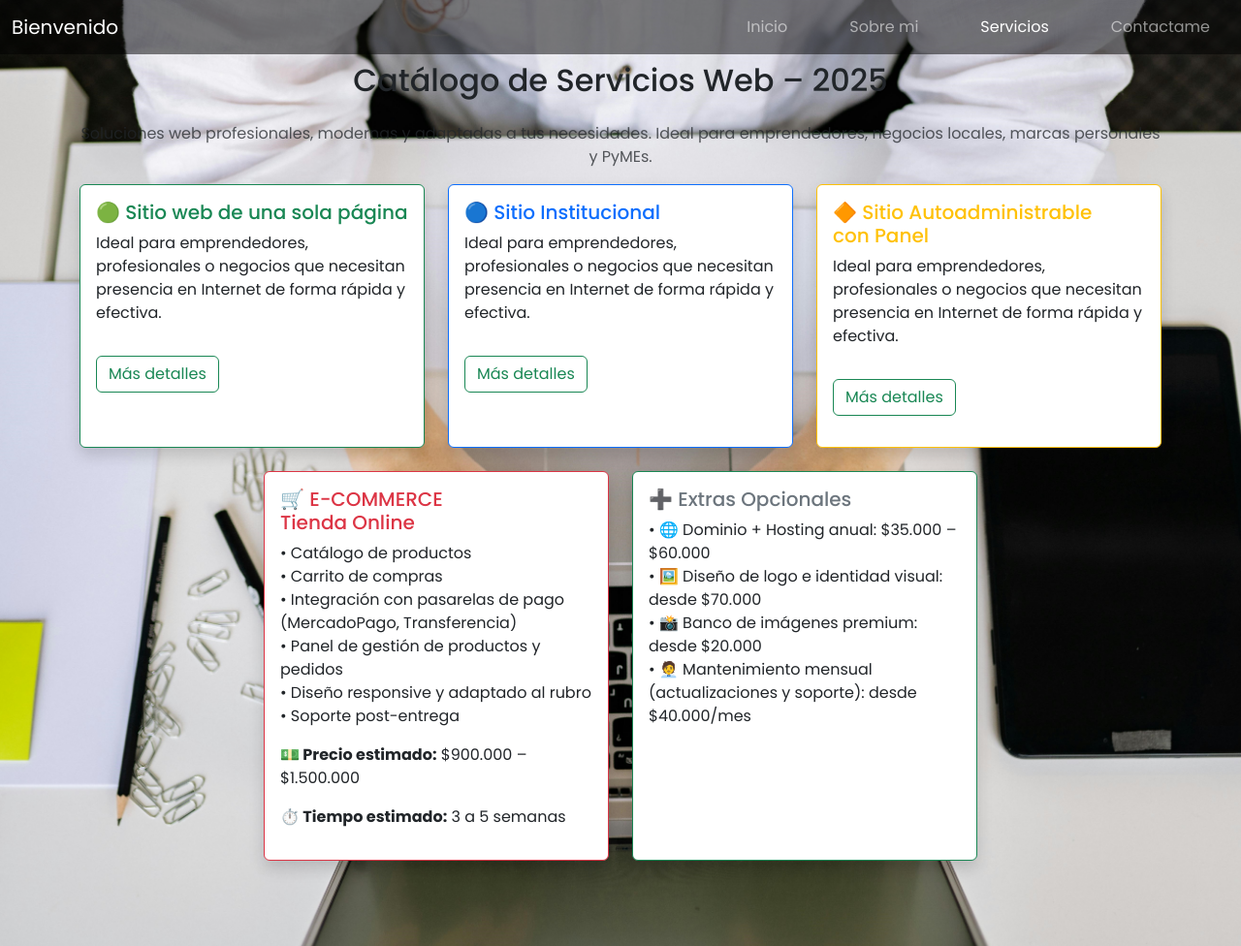
After one commit to CristianDiaz7/portafolio, a Laravel app: page /servicios in a window 1280 px wide. The commit adds this page. Shown: the whole page at 97% size. Run offline with Laravel 12, Linux system fonts and the light colour scheme.

Commit message:
avances en productor ofrecidos

```diff
--- a/public/css/estilos.css
+++ b/public/css/estilos.css
@@ -1,7 +1,7 @@
 /* Estilo general del body */
 body,
-body.inicio-fondo {
-    background-image: url('../images/fondo-por-defecto.png');
+body.inicio-fondo,
+body.sobre-mi-fondo {
     background-color: black;
     background-size: cover;
     background-position: center;
@@ -13,9 +13,12 @@ body.inicio-fondo {
     min-height: 100vh;
 }
 
-/* Si está en la página de inicio, cambia la imagen */
+/* Imagenes de fondo segun la seccion */
 body.inicio-fondo {
-    background-image: url('../images/fondo-2.jpg');
+    background-image: url('../images/inicio-fondo.jpg');
+}
+body.sobre-mi-fondo {
+    background-image: url('../images/sobre-mi-fondo.png');
 }
 
 /* Navbar con fondo translúcido */
@@ -55,3 +58,8 @@ body.inicio-fondo {
         height: 18rem;
     }
 }
+
+.contenido-subpaginas {
+    min-height: 100vh;
+    padding: 4rem;
+}
--- a/resources/views/Inicio.blade.php
+++ b/resources/views/Inicio.blade.php
@@ -1,8 +1,8 @@
 @extends('layouts.plantillaBase')
 @section('titulo', 'Ruiz Diaz')
 @section('body-class', 'inicio-fondo')
+@section('contenido')
 
-@section('contenido')
 <div class="container text-center presentacion mt-5">
     <!-- Foto de perfil -->
     <img src="{{ asset('images/foto-de-perfil.jpg') }}"
--- /dev/null
+++ b/resources/views/Servicios.blade.php
@@ -0,0 +1,24 @@
+@extends('layouts.plantillaBase')
+@section('titulo', 'Servicios')
+@section('body-class', 'inicio-fondo')
+@section('contenido')
+
+<div class="container-fluid  contenido-subpaginas">
+    <div class="container">
+        <h2 class="text-center mb-4">Catálogo de Servicios Web – 2025</h2>
+        <p class="text-center text-muted mb-3">
+            Soluciones web profesionales, modernas y adaptadas a tus necesidades.
+            Ideal para emprendedores, negocios locales, marcas personales y PyMEs.
+        </p>
+        <div class="row justify-content-center">
+            <!-- Incluir componente de Pack Básico -->
+            <x-pack-basico/>
+            <x-pack-pro/>
+            <x-pack-premium/>
+            <x-pack-e-commerce/>
+            <x-extras/>
+
+        </div>
+    </div>
+</div>
+@endsection
--- /dev/null
+++ b/resources/views/components/Pack-e-commerce.php
@@ -0,0 +1,17 @@
+<div class="col-md-4 mb-4">
+    <div class="card h-100 shadow border-danger">
+        <div class="card-body">
+            <h5 class="card-title text-danger">🛒 E-COMMERCE<br>Tienda Online</h5>
+            <ul class="list-unstyled">
+                <li>• Catálogo de productos</li>
+                <li>• Carrito de compras</li>
+                <li>• Integración con pasarelas de pago (MercadoPago, Transferencia)</li>
+                <li>• Panel de gestión de productos y pedidos</li>
+                <li>• Diseño responsive y adaptado al rubro</li>
+                <li>• Soporte post-entrega</li>
+            </ul>
+            <p><strong>💵 Precio estimado:</strong> $900.000 – $1.500.000</p>
+            <p><strong>⏱️ Tiempo estimado:</strong> 3 a 5 semanas</p>
+        </div>
+    </div>
+</div>
--- /dev/null
+++ b/resources/views/components/extras.php
@@ -0,0 +1,13 @@
+<div class="col-md-4 mb-4">
+    <div class="card h-100 shadow border-success">
+        <div class="card-body">
+            <h5 class="card-title text-secondary">➕ Extras Opcionales</h5>
+            <ul class="list-unstyled">
+                <li>• 🌐 Dominio + Hosting anual: $35.000 – $60.000</li>
+                <li>• 🖼️ Diseño de logo e identidad visual: desde $70.000</li>
+                <li>• 📸 Banco de imágenes premium: desde $20.000</li>
+                <li>• 🧑‍💼 Mantenimiento mensual (actualizaciones y soporte): desde $40.000/mes</li>
+            </ul>
+        </div>
+    </div>
+</div>
--- /dev/null
+++ b/resources/views/components/pack-basico.php
@@ -0,0 +1,22 @@
+<div class="col-md-4 mb-4">
+    <div class="card h-100 shadow border-success">
+        <div class="card-body">
+            <h5 class="card-title text-success">🟢 Sitio web de una sola página</h5>
+            <p>
+            Ideal para emprendedores, profesionales o negocios que necesitan presencia en Internet de forma rápida y efectiva.
+            </p>
+             <!--
+            <ul class="list-unstyled">
+                <li>• Diseño responsive (adaptable a celular y PC)</li>
+                <li>• Secciones: Inicio, Sobre mí/Nosotros, Contacto</li>
+                <li>• Enlaces a redes sociales y WhatsApp</li>
+                <li>• Carga de imágenes y textos</li>
+            </ul>
+            <p><strong>💵 Precio estimado:</strong> $200.000 – $300.000</p>
+            <p><strong>⏱️ Tiempo estimado:</strong> 5 a 7 días</p>
+             -->
+            <a href="#" class="btn btn-outline-success mt-3">
+                Más detalles</a>
+        </div>
+    </div>
+</div>
--- /dev/null
+++ b/resources/views/components/pack-premium.php
@@ -0,0 +1,23 @@
+<div class="col-md-4 mb-4">
+    <div class="card h-100 shadow border-warning">
+        <div class="card-body">
+            <h5 class="card-title text-warning">🔶 Sitio Autoadministrable<br>con Panel</h5>
+            <p>
+            Ideal para emprendedores, profesionales o negocios que necesitan presencia en Internet de forma rápida y efectiva.
+            </p>
+            <ul class="list-unstyled">
+                <!--
+                <li>• Todas las funciones del PACK PRO</li>
+                <li>• Panel de administración avanzado (Laravel personalizado)</li>
+                <li>• Galería, blog o noticias dinámicas</li>
+                <li>• Alta de usuarios, permisos, comentarios, etc. (opcional)</li>
+                <li>• Estadísticas con Google Analytics</li>
+                <li>• Manual de uso y soporte 30 días post-entrega</li>
+            </ul>
+            <p><strong>💵 Precio estimado:</strong> $700.000 – $1.000.000</p>
+            <p><strong>⏱️ Tiempo estimado:</strong> 15 a 25 días</p>
+            -->
+            <a href="#" class="btn btn-outline-success mt-3">Más detalles</a>
+        </div>
+    </div>
+</div>
--- /dev/null
+++ b/resources/views/components/pack-pro.php
@@ -0,0 +1,24 @@
+<div class="col-md-4 mb-4">
+    <div class="card h-100 shadow border-primary">
+        <div class="card-body">
+            <h5 class="card-title text-primary">🔵 Sitio Institucional</h5>
+            <p>
+            Ideal para emprendedores, profesionales o negocios que necesitan presencia en Internet de forma rápida y efectiva.
+            </p>
+            <!--
+            <ul class="list-unstyled">
+                <li>• Hasta 5 secciones (Inicio, Nosotros, Servicios, Galería, Contacto, etc.)</li>
+                <li>• Diseño 100% personalizado</li>
+                <li>• Responsive (celular/tablet/PC)</li>
+                <li>• Panel de administración simple (Laravel)</li>
+                <li>• Optimización básica para buscadores (SEO básico)</li>
+                <li>• Carga inicial de contenido</li>
+            </ul>
+            <p><strong>💵 Precio estimado:</strong> $400.000 – $600.000</p>
+            <p><strong>⏱️ Tiempo estimado:</strong> 10 a 15 días</p>
+            -->
+            <a href="#" class="btn btn-outline-success mt-3">
+                Más detalles</a>
+        </div>
+    </div>
+</div>
--- a/resources/views/layouts/plantillaBase.blade.php
+++ b/resources/views/layouts/plantillaBase.blade.php
@@ -15,6 +15,7 @@
 
     <!--Estilos personalizados-->
     <link rel="stylesheet" href="{{ asset('css/estilos.css')}}">
+    <link rel="icon" href="{{ asset('favicon.png') }}" type="image/png">
 
     <title>
         @yield('titulo', 'web')
--- a/resources/views/partials/navbar.blade.php
+++ b/resources/views/partials/navbar.blade.php
@@ -16,7 +16,7 @@
                 <a class="nav-link {{ set_active('sobre_mi') }}"  href="{{url('/sobre_mi')}}">Sobre mi</a>
             </li>
             <li class="nav-item px-4 text-nowrap">
-                <a class="nav-link {{ set_active('proyectos') }}" href="{{"#proyectos"}}">Proyectos</a>
+                <a class="nav-link {{ set_active('servicios') }}" href="{{"/servicios"}}">Servicios</a>
             </li>
             <li class="nav-item px-4 text-nowrap">
                 <a class="nav-link {{ set_active('contactame')}}" href="{{"#contacto"}}">Contactame</a>
--- a/resources/views/sobreMi.blade.php
+++ b/resources/views/sobreMi.blade.php
@@ -1,8 +1,9 @@
 @extends('layouts.plantillaBase')
 @section('titulo', 'Sobre mi')
+@section('body-class', 'sobre-mi-fondo')
+@section('contenido')
 
-@section('contenido')
-<div class="container-fluid" style="min-height: 100vh; padding: 4rem;">
+<div class="container-fluid  contenido-subpaginas">
     <div class="row">
         <div class="col-md-6" style="max-width: 700px;">
             <h1 class="text-white fw-bold text-start mb-4">
--- a/routes/web.php
+++ b/routes/web.php
@@ -9,3 +9,7 @@ Route::get('/', function(){
 Route::get('/sobre_mi', function(){
     return view('sobreMi');
 });
+
+Route::get('/servicios', function(){
+    return view('/servicios');
+});
```
Also changed, not shown: public/favicon.png (added), public/images/fondo-inicio.jpg (deleted), public/images/inicio-fondo.jpg (renamed from public/images/fondo-2.jpg), public/images/sobre-mi-fondo.png (renamed from public/images/fondo-por-defecto.png).
